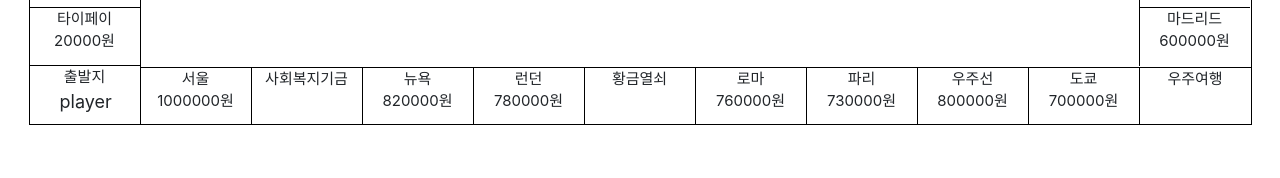
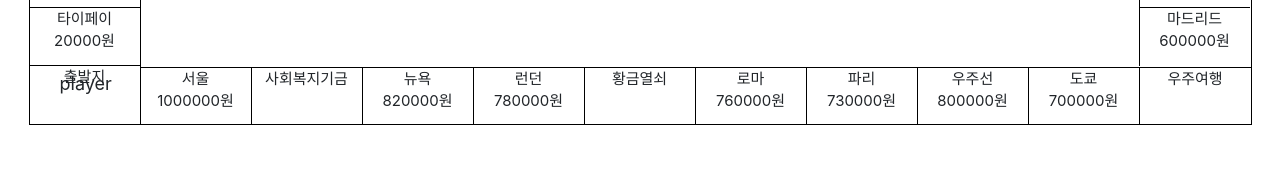
Before and after one commit to 2018os/bluemarble, a React (Create React App) app: page /blue in a window 1280 px wide. Shown: the part 609-787 px from the top of the page. Built offline with nearby package versions, Linux system fonts and the light colour scheme.

Commit message:
Update Player.scss

```diff
--- a/src/components/player/Player.scss
+++ b/src/components/player/Player.scss
@@ -1,11 +1,21 @@
+// .player {
+//     width: 50px;
+//     height: 40px;
+//     text-align: center;
+//     margin: auto;
+//     font-size: 18px;
+// }
+
+// .playerimg {
+//     height: 50px;
+// }
+
 .player {
     width: 50px;
     height: 40px;
+    position: relative;
     text-align: center;
     margin: auto;
+    bottom: 18px;
     font-size: 18px;
 }
-
-.playerimg {
-    height: 50px;
-}
```
